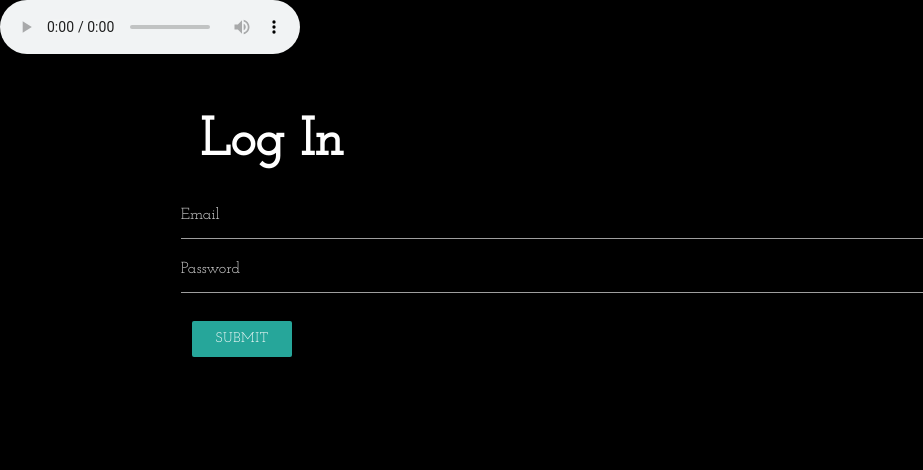
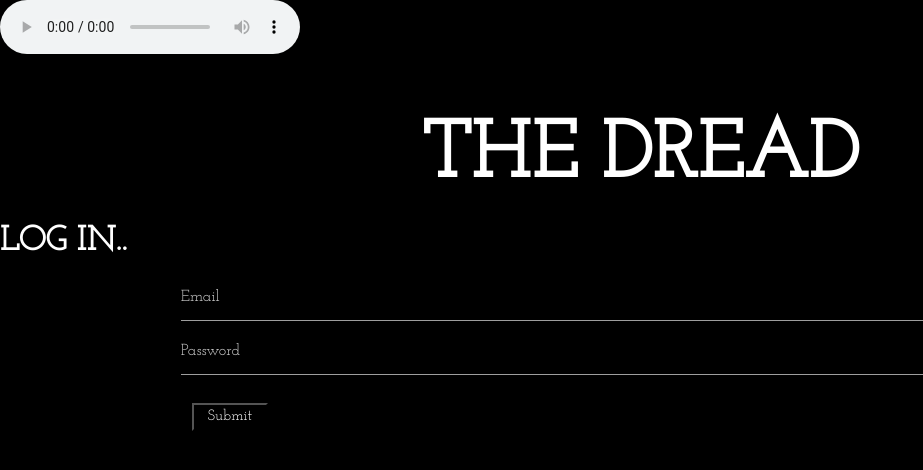
Before and after one commit to joeyaza/GhostStories, a plain HTML site: page index.html at #!/login in a window 1280 px wide. Shown: the whole page, without its empty margins (0-923 px from the left). Drawn offline with nearby package versions, Linux system fonts and the light colour scheme; some packages are replaced by stand-ins of ours; no server answers; a script that the page names is missing; a web font is replaced by a local one.

Commit message:
improvement to form and about section

```diff
--- a/states/login.html
+++ b/states/login.html
@@ -1,13 +1,14 @@
 
 <div class="login">
-<h2 id="login"> Log In</h2>
+<H2 class="horror">THE DREAD</H2>
+<h4> LOG IN.. </h4>
   <div class="container">
     <form id="login" class="col s12" method="post" ng-submit="main.login()">
       <div class="row">
         <input type="email" name="email" class="validate" placeholder="Email" autocomplete="off" ng-model="main.user.email">
         <input type="password" name="password" class="validate" placeholder="Password" autocomplete="off" ng-model="main.user.password">
       </div>
-      <button type="submit" class="btn waves-effect modal-action modal-close">Submit<i class="material-icons right"></i></button>
+      <button type="submit" class="delete-button">Submit<i class="material-icons right"></i></button>
     </form>
   </div>
 </div>
```
Also changed, not shown: states/signup.html (+1 -1 lines).
